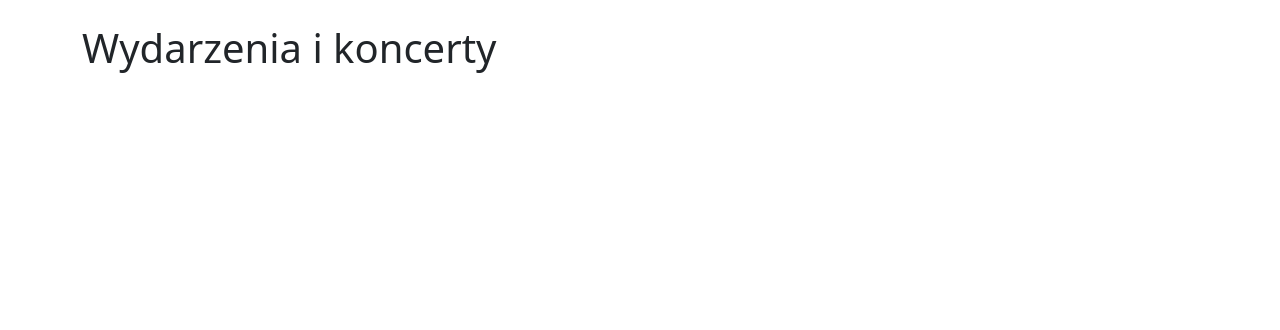
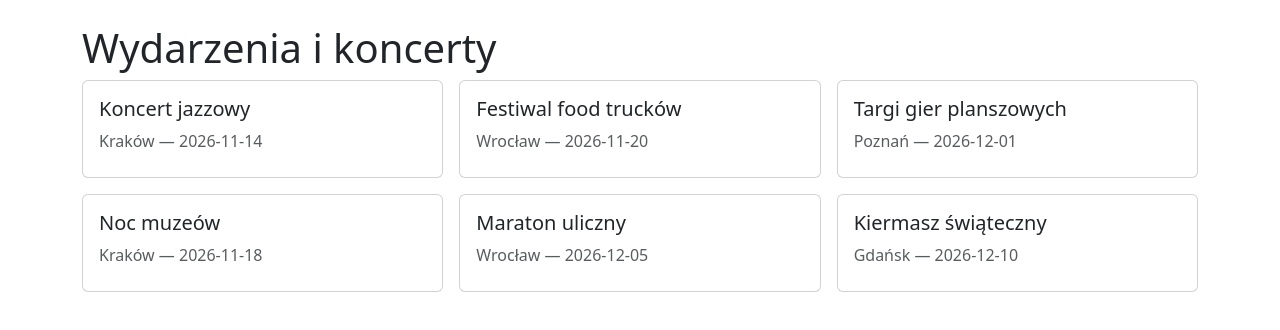
Before and after one commit to Cunny-Connoisseur/Webowe-zadania, a React (Vite) app: page / in a window 1280 px wide. Shown: the top 330 px of the page. Built offline with nearby package versions, Linux system fonts and the light colour scheme.

Commit message:
show event cards

```diff
--- a/src/App.jsx
+++ b/src/App.jsx
@@ -1,7 +1,22 @@
+import { events } from './data/events'
+
 export default function App() {
   return (
     <div className="container mt-4">
       <h1>Wydarzenia i koncerty</h1>
+
+      <div className="row g-3">
+        {events.map(event => (
+          <div className="col-12 col-md-4" key={event.id}>
+            <div className="card h-100">
+              <div className="card-body">
+                <h3 className="card-title h5">{event.name}</h3>
+                <p className="text-body-secondary mb-2">{event.city} — {event.date}</p>
+              </div>
+            </div>
+          </div>
+        ))}
+      </div>
     </div>
   )
 }
```
